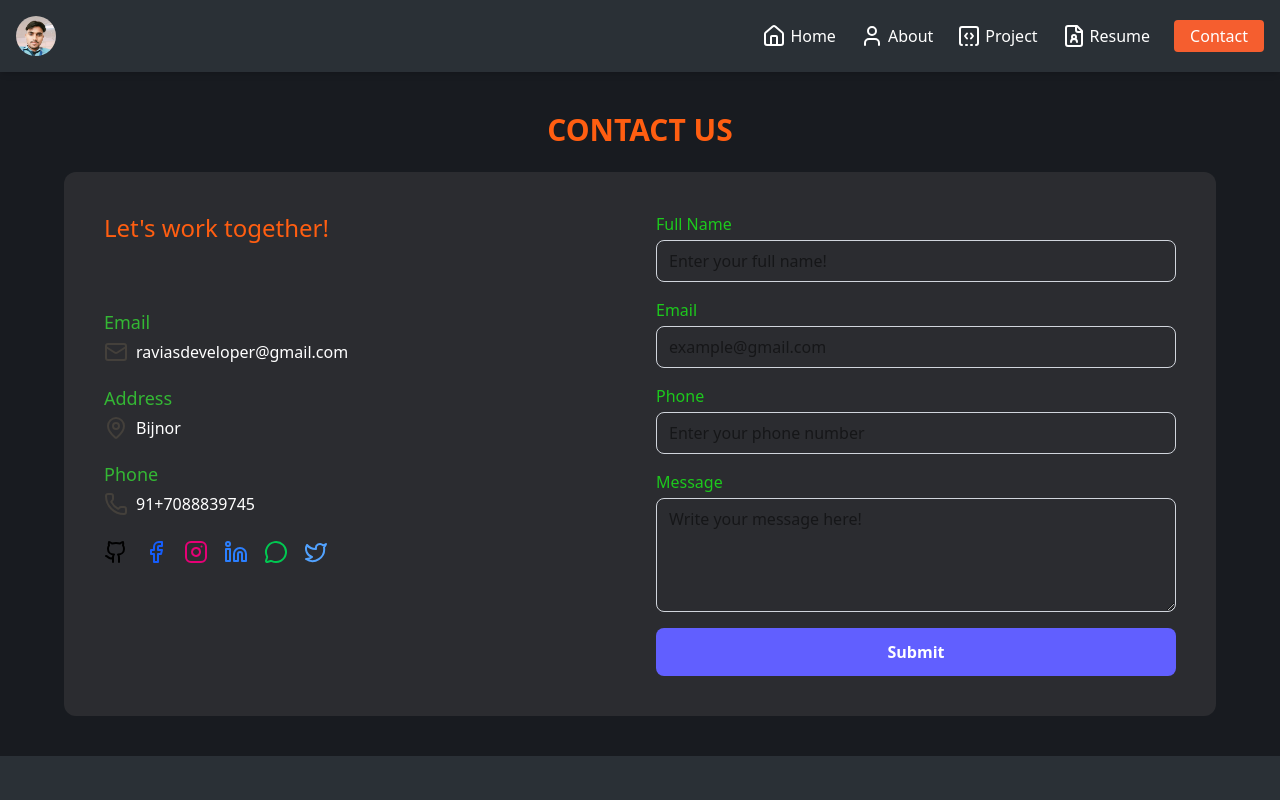
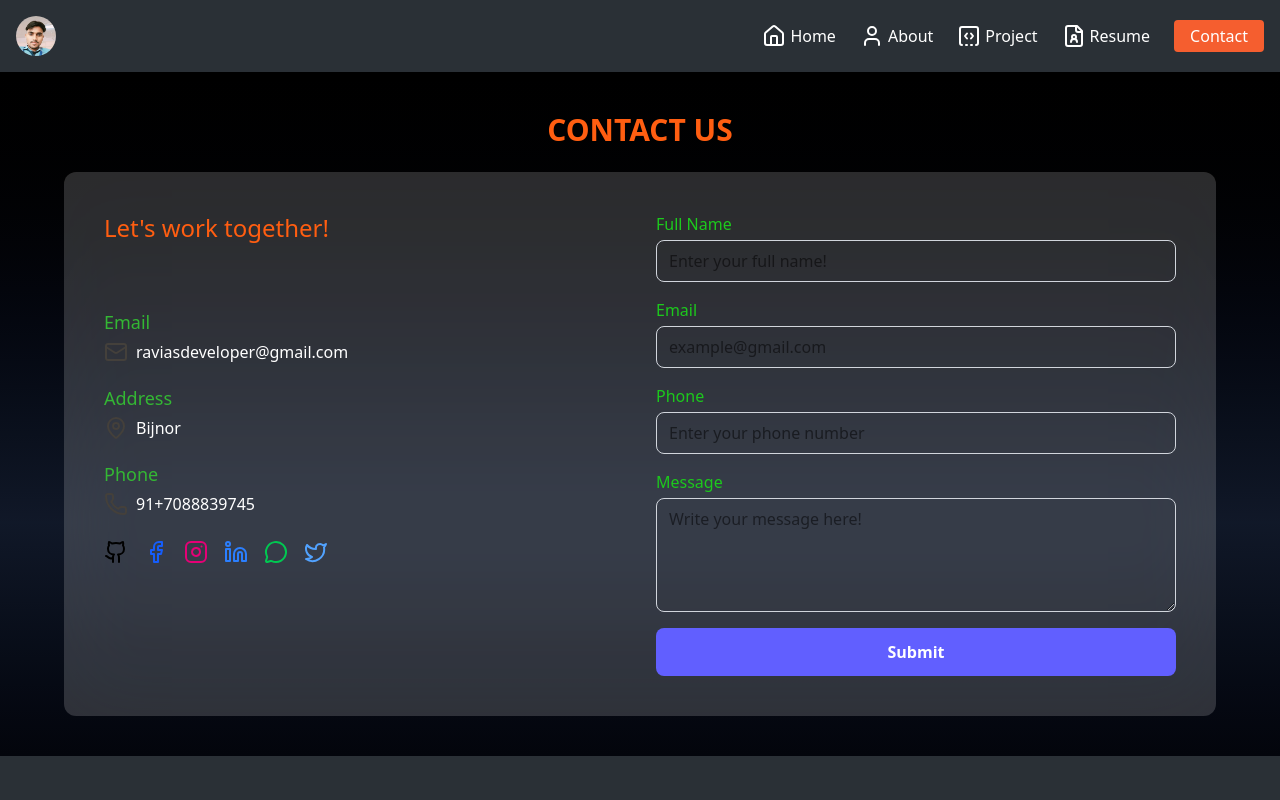
Before and after one commit to Rktechpro/portfolio, a React (Vite) app: page /contact in a window 1280 px wide. Shown: the top 800 px of the page. Built offline with nearby package versions, Linux system fonts and the light colour scheme.

Commit message:
Change of Color

```diff
--- a/index.html
+++ b/index.html
@@ -6,7 +6,7 @@
     <meta name="viewport" content="width=device-width, initial-scale=1.0" />
     <title>Vite + React</title>
   </head>
-  <body class="bg-[#181B20]">
+  <body class="bg-gradient-to-b from-black via-gray-900 to-black ">
     <div id="root"></div>
     <script type="module" src="/src/main.jsx"></script>
   </body>
--- a/src/components/Contact/Contact.jsx
+++ b/src/components/Contact/Contact.jsx
@@ -100,7 +100,7 @@ const Contact = () => {
         </h2>
       </div>
 
-      <div className="flex flex-col md:flex-row md:gap-8 justify-center items-start bg-[#5a585849] rounded-xl p-6 md:p-10 mx-auto max-w-6xl">
+      <div className="flex flex-col md:flex-row md:gap-8 justify-center items-start  bg-gradient-to-bl bg-[#fcfcfc2b] rounded-xl p-6 md:p-10 mx-auto max-w-6xl backdrop-blur-2xl">
         {/* Contact Info */}
         <div className="w-full md:w-1/2 mb-10 md:mb-0">
           <h3 className="text-xl md:text-2xl text-[#FF5E11]  mb-16 text-center md:text-left">
@@ -194,7 +194,7 @@ const Contact = () => {
 
             <button
               type="submit"
-              className="px-6 py-3 bg-indigo-500 text-white rounded-lg font-semibold hover:bg-indigo-600 transition"
+              className="px-6 py-3 bg-indigo-500 text-white rounded-lg font-semibold hover:bg-indigo-600 transition cursor-pointer"
             >
               Submit
             </button>
```
